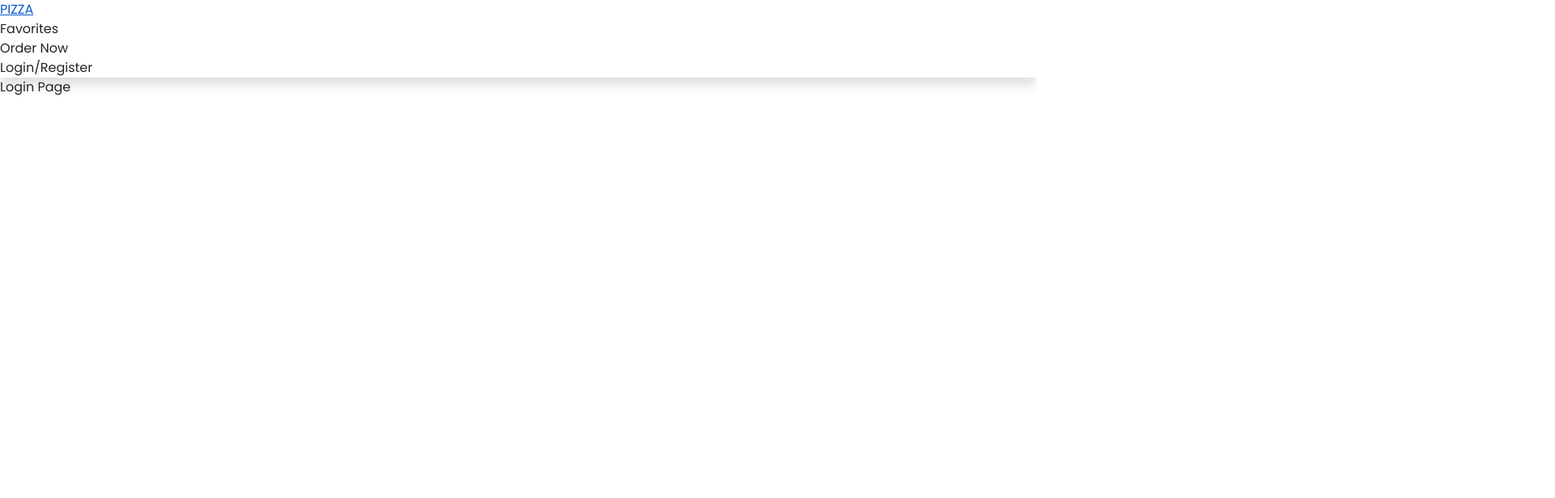
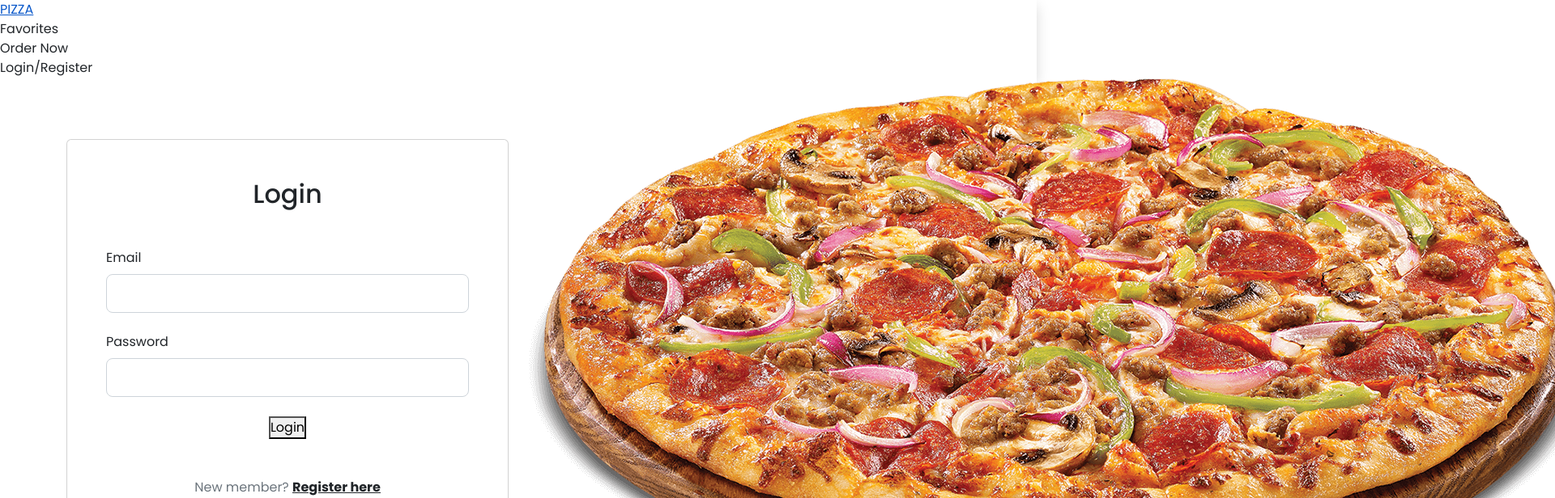
Before and after one commit to akabikas/pizza-react-app-v3, a React (Create React App) app: page /login in a window 1280 px wide. Shown: the top 616 px of the page at 81% size, 1920 px wide, since content can reach past the window. Built offline with nearby package versions, Linux system fonts and the light colour scheme.

Commit message:
Login and Register screen done

```diff
--- a/src/App.css
+++ b/src/App.css
@@ -24,3 +24,4 @@
 @import "./assets/css/Header.css";
 @import "./assets/css/OrderPage.css";
 @import "./assets/css/Modal.css";
+@import "./assets/css/Login.css";
--- /dev/null
+++ b/src/assets/css/Login.css
@@ -0,0 +1,46 @@
+.register-screen{
+    margin-top: 30px;
+}
+.register-screen .row{
+    border-radius: 6px;
+}
+.register-screen .pizza-img img{
+
+        max-width: 100%;
+
+}
+.register-screen .card{
+    border-radius: 0px;
+    border: 0px;
+    margin-top: 30px;
+background: transparent;
+
+
+}
+
+.register-screen input{
+    border-radius: 0px;
+    font-size: 14px;
+    background: transparent;
+    outline: 0;
+}
+.register-screen input:focus{
+    background: transparent;
+    outline: 0;
+    border: 0;
+}
+
+
+.register-screen .register-button{
+    padding: 12px 60px;
+    border: 1px solid black;
+    background: transparent;
+    color: black;
+    font-weight: 600;
+  }
+
+  .register-screen .register-button:hover{
+    border: 0px;
+    background-color: black;
+    color: white;
+  }
--- a/src/views/Login.js
+++ b/src/views/Login.js
@@ -1,11 +1,115 @@
-import React from 'react'
+import React, { useState } from 'react'
+import PizzaImg from "../assets/img/pizza.png"
+function Login() {
+    const [islogin, setIsLogin] = useState(true);
 
-function Login() {
-  return (
-    <div>
-      Login Page
-    </div>
-  )
+    const handleSwitch = (e) => {
+        e.preventDefault();
+        setIsLogin(!islogin)
+    }
+    return (
+        <>
+
+            <section className="register-screen bg-white">
+                <div className="mask d-flex align-items-center">
+                    <div className="container">
+                        <div className="row d-flex justify-content-center align-items-center">
+                            <div className="col-12 col-md-9 col-lg-7 col-xl-6">
+                                {!islogin ?
+                                    <div className="card register-card" >
+                                        <div className=" p-5">
+                                            <h2 className="text-center mb-5">Create an account</h2>
+
+                                            <form>
+
+                                                <div className="form-outline mb-4">
+                                                    <label className="form-label" htmlFor="firstname">First Name</label>
+
+                                                    <input type="text" id="firstname" className="form-control form-control-lg" />
+                                                </div>
+                                                <div className="form-outline mb-4">
+                                                    <label className="form-label" htmlFor="lastname">Last Name</label>
+
+                                                    <input type="text" id="lastname" className="form-control form-control-lg" />
+                                                </div>
+                                                <div className="form-outline mb-4">
+                                                    <label className="form-label" htmlFor="email">Email</label>
+
+                                                    <input type="email" id="email" className="form-control form-control-lg" />
+                                                </div>
+
+                                                <div className="form-outline mb-4">
+                                                    <label className="form-label" htmlFor="password">Password</label>
+
+                                                    <input type="password" id="password" className="form-control form-control-lg" />
+                                                </div>
+
+                                                <div className="form-outline mb-4">
+                                                    <label className="form-label" htmlFor="confirmpass">Confirm Password</label>
+
+                                                    <input type="password" id="confirmpass" className="form-control form-control-lg" />
+                                                </div>
+
+                                                <div className="form-check d-flex justify-content-center mb-5">
+                                                    <input className="form-check-input me-2" type="checkbox" value="" id="form2Example3cg" />
+                                                    <label className="form-check-label" htmlFor="form2Example3g">
+                                                        I agree all statements in <a href="" className="text-body"><u>Terms of service</u></a>
+                                                    </label>
+                                                </div>
+
+                                                <div className="d-flex justify-content-center">
+                                                    <button type="button"
+                                                        className="register-button">Register</button>
+                                                </div>
+
+                                                <p className="text-center text-muted mt-5 mb-0">Have already an account? <a onClick={handleSwitch} href="#!"
+                                                    className="fw-bold text-body"><u>Login here</u></a></p>
+
+                                            </form>
+
+                                        </div>
+                                    </div>
+                                    :
+                                    <div className="card login-card" >
+                                        <div className=" p-5">
+                                            <h2 className="text-center mb-5">Login</h2>
+
+                                            <form>
+                                                <div className="form-outline mb-4">
+                                                    <label className="form-label" htmlFor="email">Email</label>
+
+                                                    <input type="email" id="email" className="form-control form-control-lg" />
+                                                </div>
+
+                                                <div className="form-outline mb-4">
+                                                    <label className="form-label" htmlFor="password">Password</label>
+
+                                                    <input type="password" id="password" className="form-control form-control-lg" />
+                                                </div>
+
+                                                <div className="d-flex justify-content-center">
+                                                    <button type="button"
+                                                        className="register-button">Login</button>
+                                                </div>
+
+                                                <p className="text-center text-muted mt-5 mb-0">New member? <a onClick={handleSwitch} href="#!"
+                                                    className="fw-bold text-body"><u>Register here</u></a></p>
+
+                                            </form>
+
+                                        </div>
+                                    </div>
+                                }
+                            </div>
+                            <div className="col-12 col-md-9 col-lg-7 col-xl-6 pizza-img">
+                                <img src={PizzaImg}></img>
+                            </div>
+                        </div>
+                    </div>
+                </div>
+            </section>
+        </>
+    )
 }
 
 export default Login
```
Also changed, not shown: 2 other files (tests, documents, lock files or other folders).
